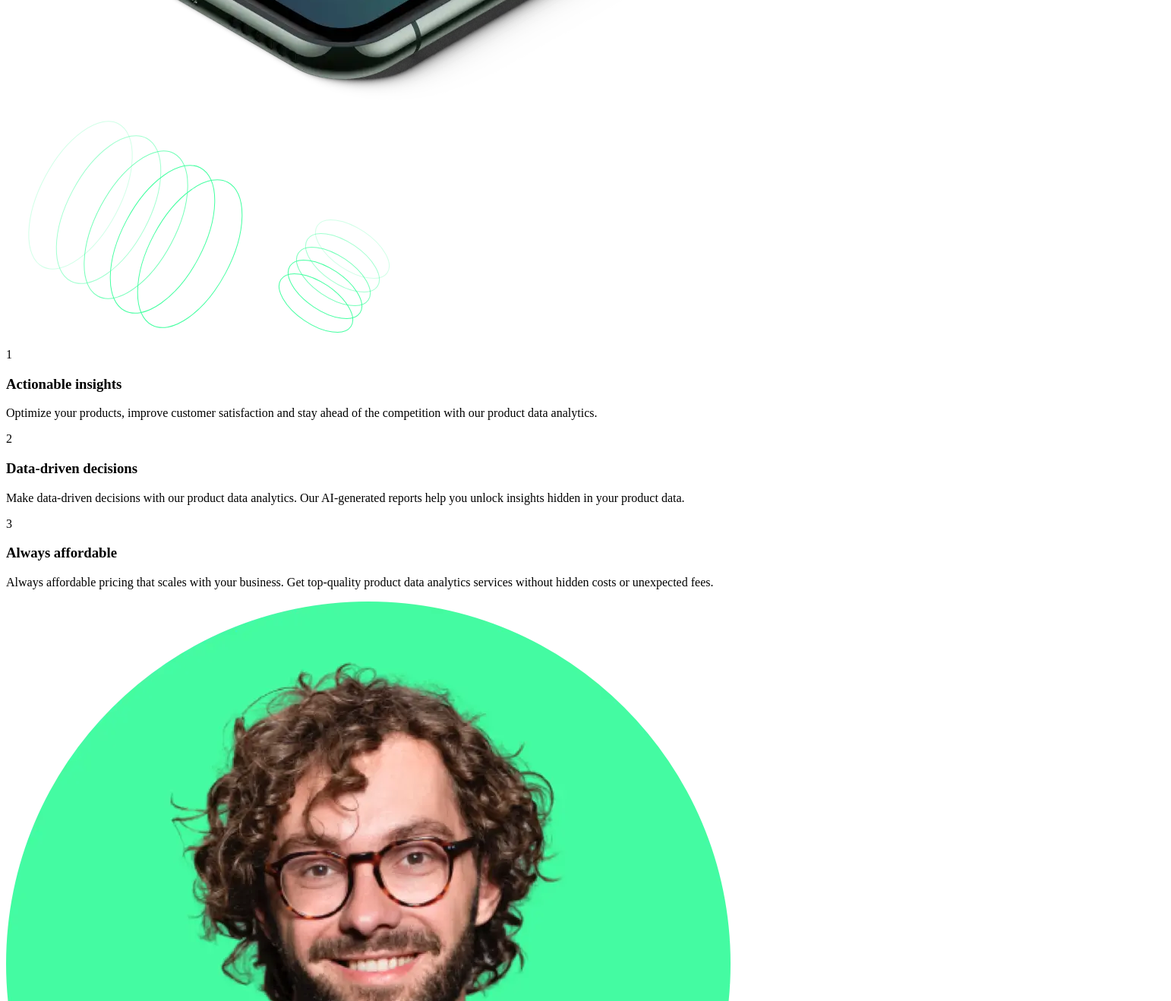
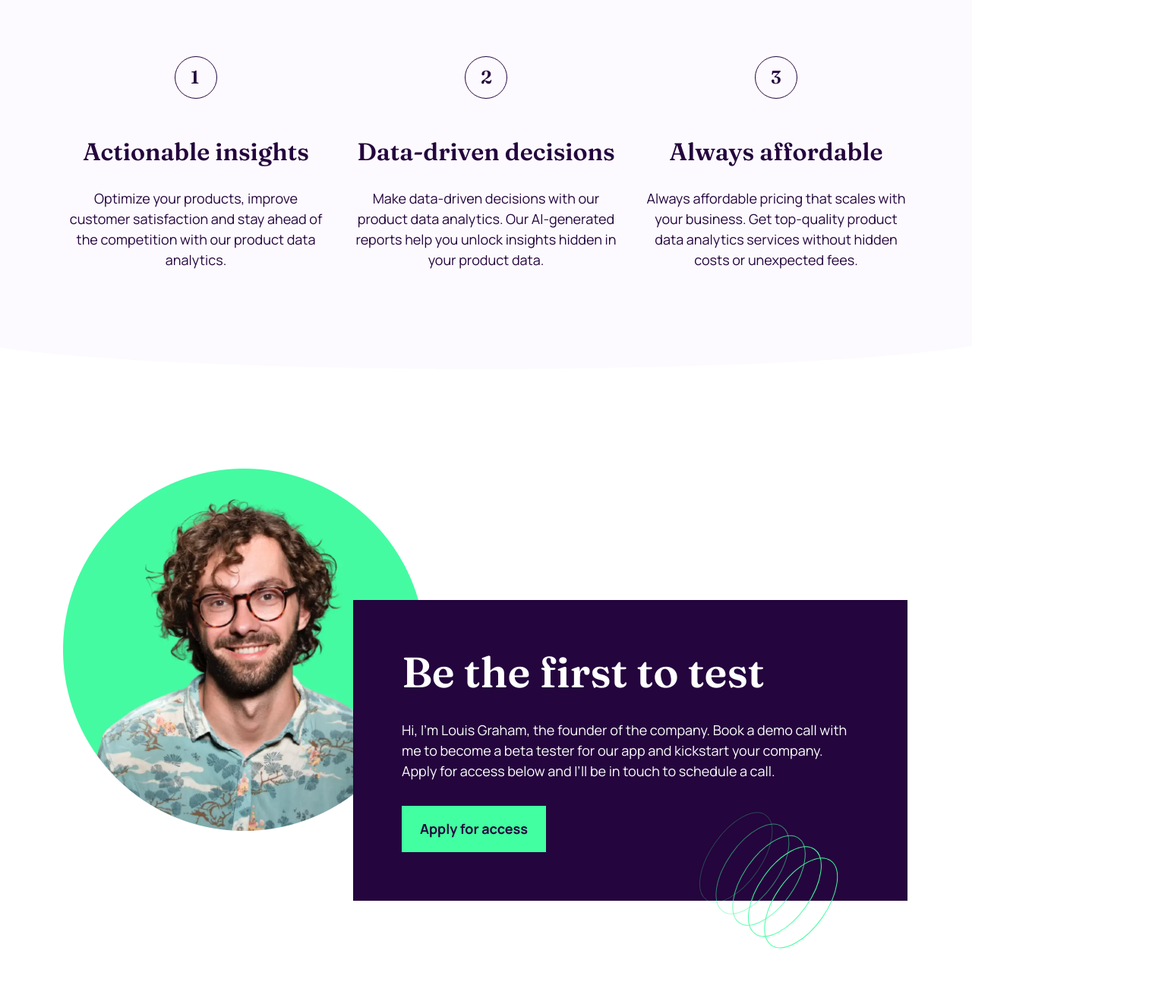
Before and after one commit to sannasinne/workit-landing-page, a plain HTML site: page index.html in a window 1280 px wide. Shown: the part 888-2206 px from the top of the page at 76% size, 1542 px wide, since content can reach past the window. Drawn offline with Linux system fonts and the light colour scheme.

Commit message:
Desktop styles added

```diff
--- a/css/style.css
+++ b/css/style.css
@@ -0,0 +1,340 @@
+:root {
+  --clr-purple-dark: hsl(273, 85%, 13%);
+  --clr-green: hsl(150, 100%, 63%);
+  --clr-purple-plain: hsl(271, 12%, 34%);
+  --clr-purple-light: hsl(276, 100%, 99%);
+  --clr-white: hsl(0, 0%, 100%);
+
+  --ff-base: "Manrope", sans-serif;
+  --ff-accent: "Fraunces", serif;
+
+  --fw-regular: 400;
+  --fw-semi-bold: 600;
+  --fw-bold: 700;
+}
+
+/*
+  1. Use a more-intuitive box-sizing model.
+*/
+*, *::before, *::after {
+  box-sizing: border-box;
+}
+
+/*
+  2. Remove default margin
+*/
+* {
+  margin: 0;
+}
+
+/*
+  3. Allow percentage-based heights in the application
+*/
+html, body {
+  height: 100%;
+}
+
+/*
+  Typographic tweaks!
+  4. Add accessible line-height
+  5. Improve text rendering
+*/
+body {
+  line-height: 1.5;
+  -webkit-font-smoothing: antialiased;
+}
+
+/*
+  6. Improve media defaults
+*/
+img, picture, video, canvas, svg {
+  display: block;
+  max-width: 100%;
+}
+
+/*
+  7. Remove built-in form typography styles
+*/
+input, button, textarea, select {
+  font: inherit;
+}
+
+/*
+  8. Avoid text overflows
+*/
+p, h1, h2, h3, h4, h5, h6 {
+  overflow-wrap: break-word;
+}
+
+/* General styling */
+
+body {
+  font-family: var(--ff-base);
+  font-weight: var(--fw-regular);
+  font-size: 1.125rem;
+  color: var(--clr-purple-dark);
+}
+
+h1, h2, h3 {
+  font-family: var(--ff-accent);
+  font-weight: var(--fw-semi-bold);
+}
+
+h1 {
+  color: var(--clr-white);
+  font-size: 5rem;
+  line-height: 1;
+}
+
+h2 {
+  color: var(--clr-white);
+  font-size: 3.5rem;
+  line-height: 1.1;
+}
+
+h3 {
+  font-size: 2rem;
+  line-height: 1.25;
+}
+
+.wrapper {
+  overflow: clip;
+  position: relative;
+}
+
+.container {
+  width: 90%;
+  max-width: 1114px;
+  margin-left: auto;
+  margin-right: auto;
+  position: relative;
+}
+
+/* Buttons */
+
+button {
+  font-size: 1.125rem;
+  font-weight: var(--fw-bold);
+  color: var(--clr-purple-dark);
+  background-color: var(--clr-green);
+  width: 190px;
+  height: 61px;
+  border: 2px solid var(--clr-green);
+  cursor: pointer;
+  transition: ease-in .3s;
+}
+
+button:hover {
+  color: var(--clr-green);
+  background-color: var(--clr-purple-dark);
+}
+
+button.secondary {
+  color: var(--clr-white);
+  background-color: var(--clr-purple-dark);
+  border: none;
+  border-bottom: 2px solid var(--clr-green);
+  width: 160px;
+  height: 35px;
+}
+
+button.secondary:hover {
+  color: var(--clr-green);
+}
+
+/* Header */
+
+header {
+  background-color: var(--clr-purple-dark);
+}
+
+header .container {
+  display: flex;
+  justify-content: space-between;
+  align-items: baseline;
+  padding-top: 56px;
+}
+
+.hero,
+.info {
+  background-color: var(--clr-purple-dark);
+  position: relative;
+}
+
+.hero .curve,
+.info .curve-cards {
+  position: relative;
+  display: block;
+  height: 140px;
+  bottom: -140px;
+  margin-top: -100px;
+  overflow: hidden;
+}
+
+.hero .curve::after,
+.info .curve-cards::after {
+  border-radius: 50%;
+  height: 100px;
+	bottom: 0;
+  transform: translate(-5%,-100%);
+	-ms-transform: translate(-5%,-100%);
+	-webkit-transform: translate(-5%,-100%);
+	content: "";
+	position: absolute;
+	width: 110%;
+	z-index: 2;
+  background: var(--clr-purple-dark);
+}
+
+.info .curve-cards::after {
+  background: var(--clr-purple-light);
+}
+
+.hero-info {
+  max-width: 635px;
+  text-align: center;
+  margin-right: auto;
+  margin-left: auto;
+  padding-top: 55px;
+  padding-bottom: 210px;
+}
+
+.hero-info h1 {
+  margin-bottom: 37px;
+}
+
+.hero-info h1 span {
+  text-decoration: underline var(--clr-green);
+}
+
+.hero-img {
+  position: absolute;
+  width: 767px;
+  height: 441;
+  top: 350px;
+  left: 50%;
+  margin-left: -383.5px;
+  z-index: 3;
+}
+
+.bg-pattern-1 {
+  position: absolute;
+  width: 270px;
+  top: 50px;
+  left: -280px;
+}
+
+.bg-pattern-2 {
+  position: absolute;
+  top: 250px;
+  right: -200px;
+}
+
+.info {
+  background-color: var(--clr-purple-light);
+  padding-top: 255px;
+  margin-bottom: 171px;
+}
+
+.info .container {
+  display: flex;
+  justify-content: space-between;
+}
+
+.card {
+  display: flex;
+  flex-direction: column;
+  align-items: center;
+  gap: 50px;
+  max-width: 350px;
+  padding-top: 50px;
+  padding-bottom: 50px;
+}
+
+.card-number-border {
+  border: 1px solid var(--clr-purple-dark);
+  border-radius: 50%;
+  width: 56px;
+  height: 56px;
+  position: relative;
+}
+
+.card-number-nmbr {
+  font-size: 1.5rem;
+  font-family: var(--ff-accent);
+  font-weight: var(--fw-semi-bold);
+  position: absolute;
+  left: 50%;
+  top: 50%;
+  margin-left: -7px;
+  margin-top: -1.125rem;
+}
+
+.card-info {
+  text-align: center;
+}
+
+.card-info h3 {
+  margin-bottom: 28px}
+
+.founder .container {
+  position: relative;
+}
+
+.founder-img {
+  width: 477px;
+  margin-top: 110px;
+  margin-bottom: 230px;
+}
+
+.founder-info {
+  background-color: var(--clr-purple-dark);
+  max-width: 730px;
+  padding: 64px;
+  display: flex;
+  flex-direction: column;
+  justify-content: space-between;
+  gap: 32px;
+  position: absolute;
+  top: 173px;
+  left: 382px;
+}
+
+.founder-info p {
+  color: var(--clr-white);
+}
+
+.bg-pattern-3 {
+  position: absolute;
+  top: 436px;
+  left: 819px;
+}
+
+/* Footer */
+footer {
+  display: flex;
+  flex-direction: column;
+  justify-content: center;
+  align-items: center;
+  gap: 57px;
+  margin-bottom: 110px;
+}
+
+ul {
+  display: flex;
+  gap: 1rem;
+  list-style: none;
+  padding-left: 0;
+}
+
+ul li {
+  cursor: pointer;
+}
+
+.social-icon {
+  transition: fill 0.3s ease;
+}
+
+.social-icon:hover {
+  fill: var(--clr-purple-dark);
+}
--- a/index.html
+++ b/index.html
@@ -3,6 +3,12 @@
 <head>
   <meta charset="UTF-8">
   <meta name="viewport" content="width=device-width, initial-scale=1.0">
+  <link rel="preconnect" href="https://fonts.googleapis.com">
+  <link rel="preconnect" href="https://fonts.gstatic.com" crossorigin>
+  <link href="https://fonts.googleapis.com/css2?family=Fraunces:ital,opsz,wght@0,9..144,600;1,9..144,600&family=IBM+Plex+Sans:ital,wght@0,100;0,200;0,300;0,400;0,500;0,600;0,700;1,100;1,200;1,300;1,400;1,500;1,600;1,700&family=Outfit:wght@100..900&family=Plus+Jakarta+Sans:ital,wght@0,200..800;1,200..800&family=Young+Serif&display=swap" rel="stylesheet">
+  <link rel="preconnect" href="https://fonts.googleapis.com">
+  <link rel="preconnect" href="https://fonts.gstatic.com" crossorigin>
+  <link href="https://fonts.googleapis.com/css2?family=Fraunces:ital,opsz,wght@0,9..144,600;1,9..144,600&family=IBM+Plex+Sans:ital,wght@0,100;0,200;0,300;0,400;0,500;0,600;0,700;1,100;1,200;1,300;1,400;1,500;1,600;1,700&family=Manrope:wght@200..800&family=Outfit:wght@100..900&family=Plus+Jakarta+Sans:ital,wght@0,200..800;1,200..800&family=Young+Serif&display=swap" rel="stylesheet">
   <link rel="stylesheet" href="./css/style.css" class="css">
   <link rel="icon" type="image/png" sizes="32x32" href="./assets/images/favicon-32x32.png">
 
@@ -10,25 +16,35 @@
 </head>
 <body>
   <div class="wrapper">
-    <div class="container">
+
 
       <header>
+        <div class="container">
           <img src="./assets/images/logo-light.svg" alt="Logo">
-        <a href="#">Apply for access</a>
+          <button class="secondary">Apply for access</button>
+        </div>
       </header>
 
       <main>
         <div class="hero">
-          <h1>Data tailored to your needs.</h1>
+          <div class="container">
+            <div class="hero-info">
+              <h1>Data <span>tailored</span> to your needs.</h1>
               <button>Learn more</button>
+            </div>
             <img src="./assets/images/image-hero.webp" alt="Hero image" class="hero-img">
             <img src="./assets/images/bg-pattern-1.svg" alt="bg pattern" class="bg-pattern-1">
             <img src="./assets/images/bg-pattern-2.svg" alt="bg pattern" class="bg-pattern-2">
           </div>
+         <span class="curve"></span>
+        </div>
 
         <div class="info">
+          <div class="container">
             <div class="card">
-            <div class="card-number">1</div>
+              <div class="card-number-border">
+                <div class="card-number-nmbr">1</div>
+              </div>
               <div class="card-info">
                 <h3>Actionable insights</h3>
                 <p>Optimize your products, improve customer satisfaction and stay ahead of the competition
@@ -37,7 +53,9 @@
             </div>
 
             <div class="card">
-            <div class="card-number">2</div>
+              <div class="card-number-border">
+                <div class="card-number-nmbr">2</div>
+              </div>
               <div class="card-info">
                 <h3>Data-driven decisions</h3>
                 <p>Make data-driven decisions with our product data analytics. Our AI-generated reports help
@@ -46,7 +64,9 @@
             </div>
 
             <div class="card">
-            <div class="card-number">3</div>
+              <div class="card-number-border">
+                <div class="card-number-nmbr">3</div>
+              </div>
               <div class="card-info">
                 <h3>Always affordable</h3>
                 <p>Always affordable pricing that scales with your business. Get top-quality product data
@@ -54,9 +74,13 @@
               </div>
             </div>
           </div>
+          <span class="curve-cards"></span>
+        </div>
+
 
         <div class="founder">
-          <img src="./assets/images/image-founder.webp" alt="Louis Graham">
+          <div class="container">
+            <img class="founder-img" src="./assets/images/image-founder.webp" alt="Louis Graham">
             <div class="founder-info">
               <h2>Be the first to test</h2>
               <p>Hi, I'm Louis Graham, the founder of the company. Book a demo call with me to become a
@@ -64,19 +88,19 @@
                 in touch to schedule a call.</p>
               <button>Apply for access</button>
             </div>
+            <img class="bg-pattern-3" src="./assets/images/bg-pattern-3.svg" alt="bg pattern">
+          </div>
         </div>
       </main>
 
       <footer>
         <img src="./assets/images/logo-dark.svg" alt="logo">
-        <img class="bg-pattern-3" src="./assets/images/bg-pattern-3.svg" alt="bg pattern">
         <ul>
-          <li><svg xmlns="http://www.w3.org/2000/svg" width="20" height="20" fill="#584D62" viewBox="0 0 20 20"><path d="M18.896 0H1.104C.494 0 0 .494 0 1.104v17.793C0 19.506.494 20 1.104 20h9.58v-7.745H8.076V9.237h2.606V7.01c0-2.583 1.578-3.99 3.883-3.99 1.104 0 2.052.082 2.329.119v2.7h-1.598c-1.254 0-1.496.597-1.496 1.47v1.928h2.989l-.39 3.018h-2.6V20h5.098c.608 0 1.102-.494 1.102-1.104V1.104C20 .494 19.506 0 18.896 0Z"/></svg></li>
-          <li><svg xmlns="http://www.w3.org/2000/svg" width="20" height="17" fill="#584D62" viewBox="0 0 20 17"><path d="M20 2.172a8.192 8.192 0 0 1-2.357.646 4.11 4.11 0 0 0 1.805-2.27 8.22 8.22 0 0 1-2.606.996A4.096 4.096 0 0 0 13.847.248c-2.65 0-4.596 2.472-3.998 5.037A11.648 11.648 0 0 1 1.392 1a4.109 4.109 0 0 0 1.27 5.478 4.086 4.086 0 0 1-1.858-.513c-.045 1.9 1.318 3.679 3.291 4.075a4.113 4.113 0 0 1-1.853.07 4.106 4.106 0 0 0 3.833 2.849A8.25 8.25 0 0 1 0 14.658a11.616 11.616 0 0 0 6.29 1.843c7.618 0 11.923-6.434 11.663-12.205A8.354 8.354 0 0 0 20 2.172Z"/></svg></li>
-          <li><svg xmlns="http://www.w3.org/2000/svg" width="20" height="20" fill="#584D62" viewBox="0 0 20 20"><path d="M10 1.802c2.67 0 2.987.01 4.042.059 2.71.123 3.975 1.409 4.099 4.099.048 1.054.057 1.37.057 4.04 0 2.672-.01 2.988-.057 4.042-.124 2.687-1.387 3.975-4.1 4.099-1.054.048-1.37.058-4.041.058-2.67 0-2.987-.01-4.04-.058-2.717-.124-3.977-1.416-4.1-4.1-.048-1.054-.058-1.37-.058-4.041 0-2.67.01-2.986.058-4.04.124-2.69 1.387-3.977 4.1-4.1 1.054-.048 1.37-.058 4.04-.058ZM10 0C7.284 0 6.944.012 5.877.06 2.246.227.227 2.242.061 5.877.01 6.944 0 7.284 0 10s.012 3.057.06 4.123c.167 3.632 2.182 5.65 5.817 5.817 1.067.048 1.407.06 4.123.06s3.057-.012 4.123-.06c3.629-.167 5.652-2.182 5.816-5.817.05-1.066.061-1.407.061-4.123s-.012-3.056-.06-4.122C19.777 2.249 17.76.228 14.124.06 13.057.01 12.716 0 10 0Zm0 4.865a5.135 5.135 0 1 0 0 10.27 5.135 5.135 0 0 0 0-10.27Zm0 8.468a3.333 3.333 0 1 1 0-6.666 3.333 3.333 0 0 1 0 6.666Zm5.338-9.87a1.2 1.2 0 1 0 0 2.4 1.2 1.2 0 0 0 0-2.4Z"/></svg></li>
+          <li><svg class="social-icon" xmlns="http://www.w3.org/2000/svg" width="20" height="20" fill="#584D62" viewBox="0 0 20 20"><path d="M18.896 0H1.104C.494 0 0 .494 0 1.104v17.793C0 19.506.494 20 1.104 20h9.58v-7.745H8.076V9.237h2.606V7.01c0-2.583 1.578-3.99 3.883-3.99 1.104 0 2.052.082 2.329.119v2.7h-1.598c-1.254 0-1.496.597-1.496 1.47v1.928h2.989l-.39 3.018h-2.6V20h5.098c.608 0 1.102-.494 1.102-1.104V1.104C20 .494 19.506 0 18.896 0Z"/></svg></li>
+          <li><svg class="social-icon" xmlns="http://www.w3.org/2000/svg" width="20" height="17" fill="#584D62" viewBox="0 0 20 17"><path d="M20 2.172a8.192 8.192 0 0 1-2.357.646 4.11 4.11 0 0 0 1.805-2.27 8.22 8.22 0 0 1-2.606.996A4.096 4.096 0 0 0 13.847.248c-2.65 0-4.596 2.472-3.998 5.037A11.648 11.648 0 0 1 1.392 1a4.109 4.109 0 0 0 1.27 5.478 4.086 4.086 0 0 1-1.858-.513c-.045 1.9 1.318 3.679 3.291 4.075a4.113 4.113 0 0 1-1.853.07 4.106 4.106 0 0 0 3.833 2.849A8.25 8.25 0 0 1 0 14.658a11.616 11.616 0 0 0 6.29 1.843c7.618 0 11.923-6.434 11.663-12.205A8.354 8.354 0 0 0 20 2.172Z"/></svg></li>
+          <li><svg class="social-icon" xmlns="http://www.w3.org/2000/svg" width="20" height="20" fill="#584D62" viewBox="0 0 20 20"><path d="M10 1.802c2.67 0 2.987.01 4.042.059 2.71.123 3.975 1.409 4.099 4.099.048 1.054.057 1.37.057 4.04 0 2.672-.01 2.988-.057 4.042-.124 2.687-1.387 3.975-4.1 4.099-1.054.048-1.37.058-4.041.058-2.67 0-2.987-.01-4.04-.058-2.717-.124-3.977-1.416-4.1-4.1-.048-1.054-.058-1.37-.058-4.041 0-2.67.01-2.986.058-4.04.124-2.69 1.387-3.977 4.1-4.1 1.054-.048 1.37-.058 4.04-.058ZM10 0C7.284 0 6.944.012 5.877.06 2.246.227.227 2.242.061 5.877.01 6.944 0 7.284 0 10s.012 3.057.06 4.123c.167 3.632 2.182 5.65 5.817 5.817 1.067.048 1.407.06 4.123.06s3.057-.012 4.123-.06c3.629-.167 5.652-2.182 5.816-5.817.05-1.066.061-1.407.061-4.123s-.012-3.056-.06-4.122C19.777 2.249 17.76.228 14.124.06 13.057.01 12.716 0 10 0Zm0 4.865a5.135 5.135 0 1 0 0 10.27 5.135 5.135 0 0 0 0-10.27Zm0 8.468a3.333 3.333 0 1 1 0-6.666 3.333 3.333 0 0 1 0 6.666Zm5.338-9.87a1.2 1.2 0 1 0 0 2.4 1.2 1.2 0 0 0 0-2.4Z"/></svg></li>
         </ul>
       </footer>
   </div>
-  </div>
 </body>
 </html>
```
Lines whose indentation alone changed are shown as unchanged.
